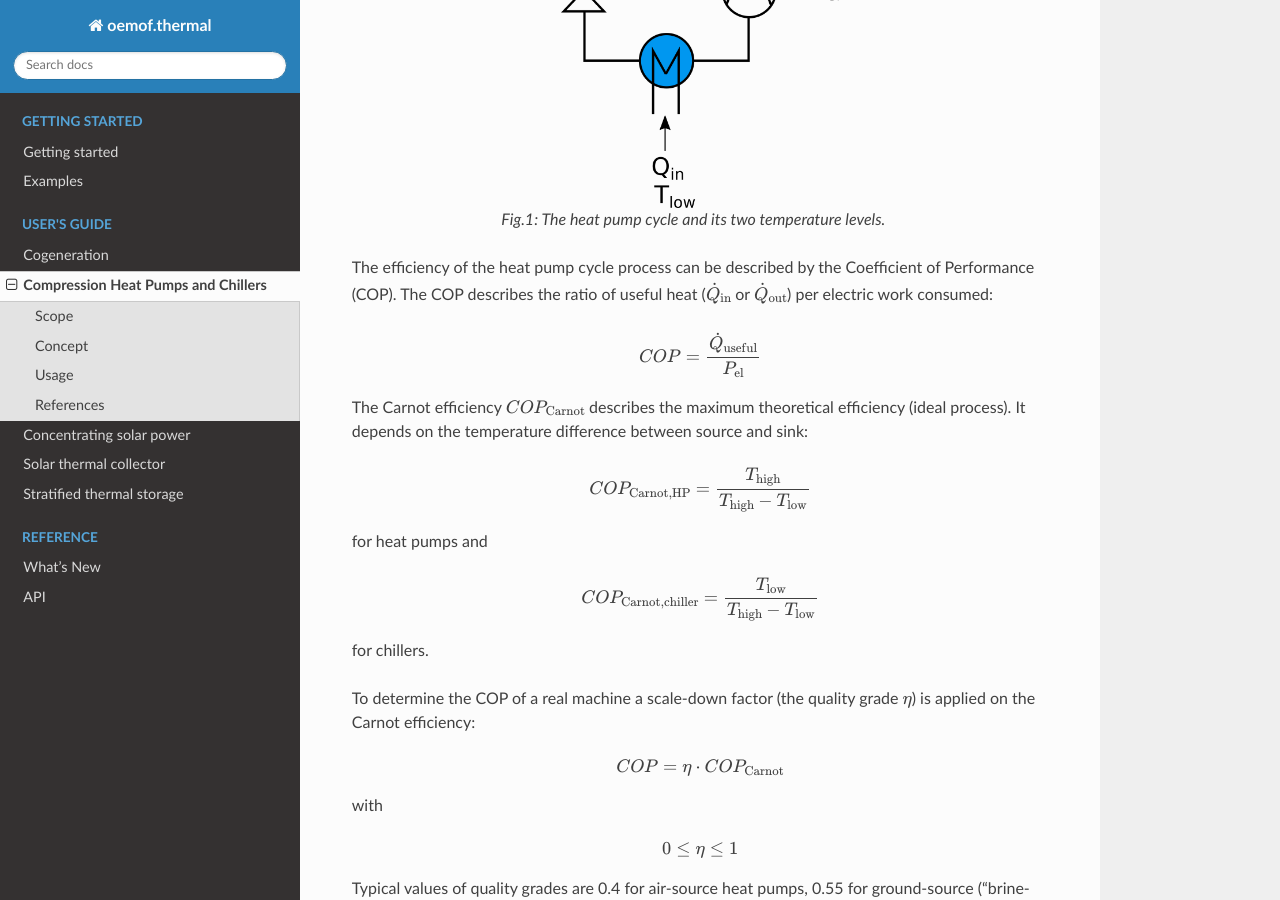
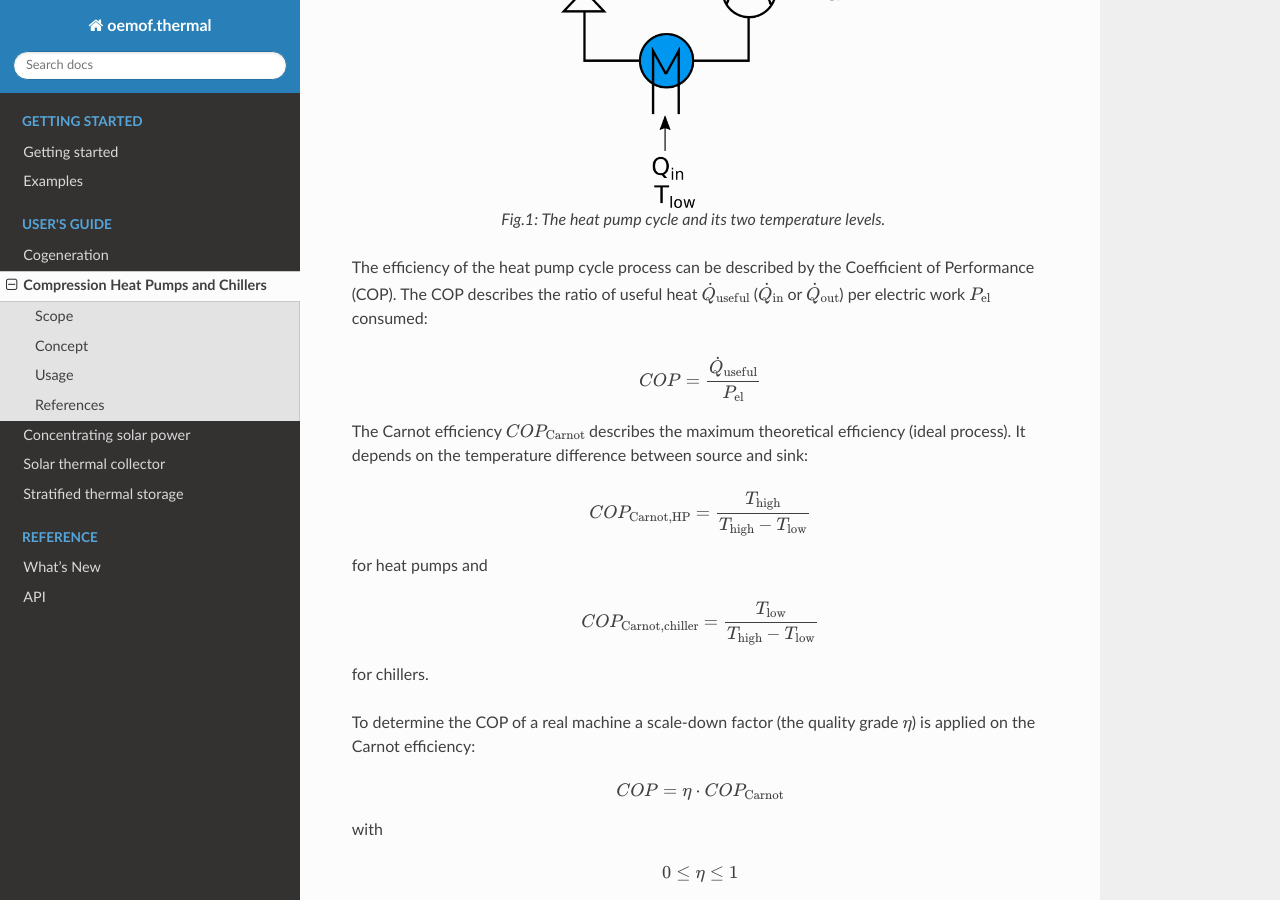
Before and after one commit to oemof/oemof-thermal, a Sphinx documentation site: the page built from docs/compression_heat_pumps_and_chillers.rst, in a window 1280 px wide and 900 px high, scrolled down 833 px. Built offline with Sphinx 7.4.7 and the Read the Docs theme 2.0.0, drawn with Linux system fonts in a browser that asks for light colours; formulas are drawn with MathJax 3.

Commit message:
Add missing abbreviations to values

```diff
--- a/docs/compression_heat_pumps_and_chillers.rst
+++ b/docs/compression_heat_pumps_and_chillers.rst
@@ -39,8 +39,8 @@ cooling (chiller).
 
 The efficiency of the heat pump cycle process can be described by
 the Coefficient of Performance (COP).
-The COP describes the ratio of useful heat (:math:`\dot{Q}_\mathrm{in}` or :math:`\dot{Q}_\mathrm{out}`) per
-electric work consumed:
+The COP describes the ratio of useful heat :math:`\dot{Q}_\mathrm{useful}` (:math:`\dot{Q}_\mathrm{in}` or :math:`\dot{Q}_\mathrm{out}`) per
+electric work :math:`P_\mathrm{el}` consumed:
 
 .. math::
         COP = \frac{\dot{Q}_\mathrm{useful}}{P_\mathrm{el}}
```
